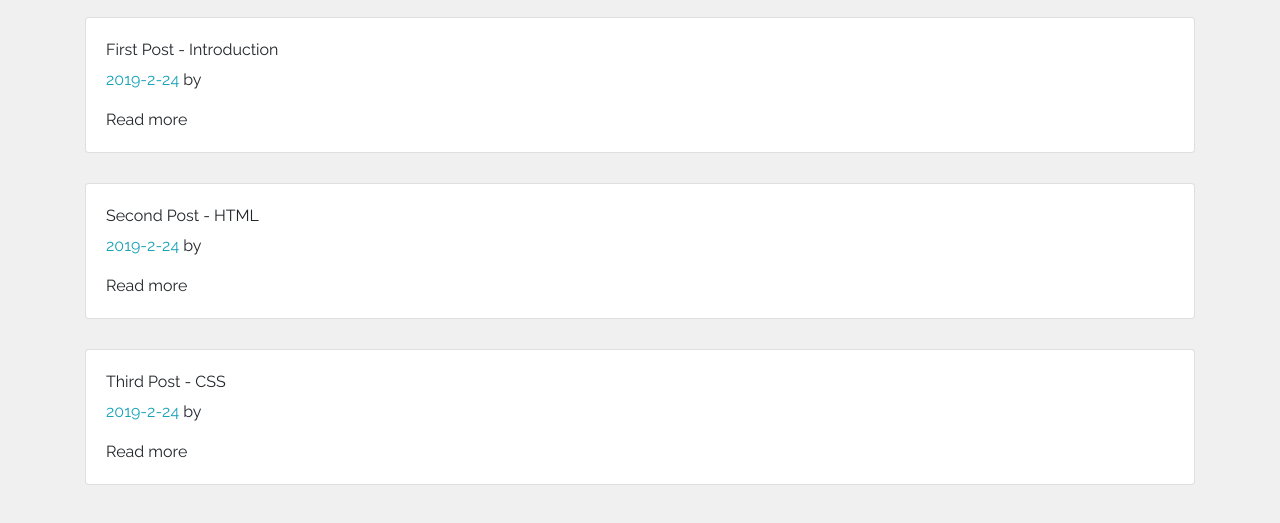
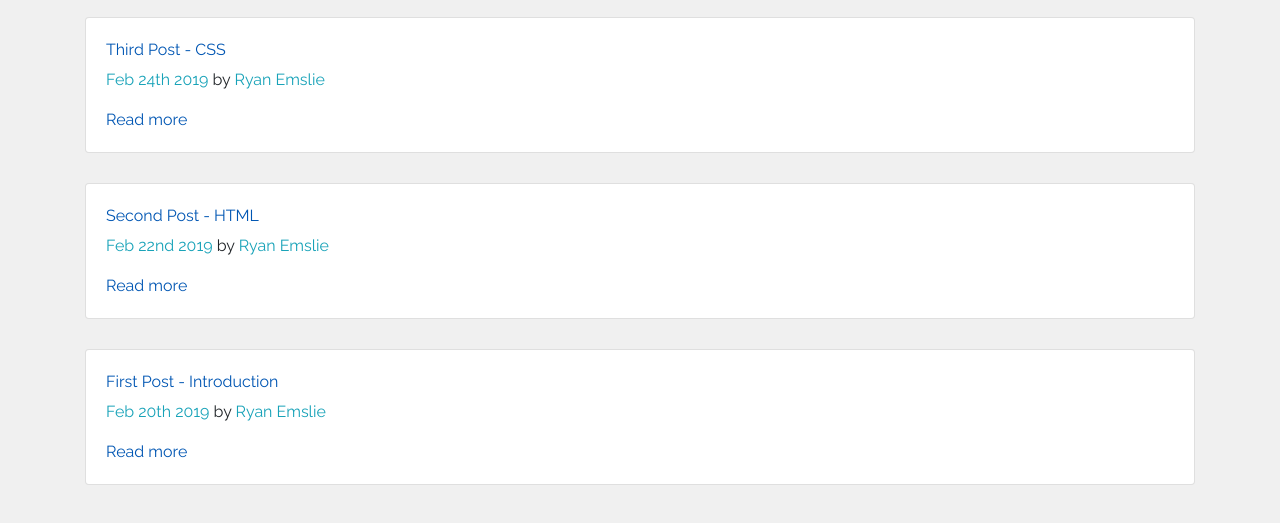
Before and after one commit to RyanEmslie/gatsby-portfolio, a Gatsby site: page / in a window 1280 px wide. Shown: the part 111-634 px from the top of the page. Built offline with nearby package versions, Linux system fonts and the light colour scheme; Gatsby itself is replaced by a stand-in of ours.

Commit message:
completed query for posts and displayed them in DESC on front page

```diff
--- a/src/components/Post.js
+++ b/src/components/Post.js
@@ -6,9 +6,11 @@ const Post = ({ title, author, path, date, body }) => {
   return (
     <Card>
       <CardBody>
-        <CardTitle>{title}</CardTitle>
+        <CardTitle>
+          <Link to={path}>{title}</Link>
+        </CardTitle>
         <CardSubtitle>
-          <span className="text-info">{date}</span> by
+          <span className="text-info">{date}</span> by{" "}
           <span className="text-info">{author}</span>
         </CardSubtitle>
         <CardText>{body}</CardText>
--- a/src/pages/index.js
+++ b/src/pages/index.js
@@ -31,14 +31,16 @@ const IndexPage = () => (
 
 const indexQuery = graphql`
   query {
-    allMarkdownRemark {
+    allMarkdownRemark(sort: { fields: [frontmatter___date], order: DESC }) {
       totalCount
       edges {
         node {
           id
           frontmatter {
             title
-            date
+            date(formatString: "MMM Do YYYY")
+            author
+            path
           }
           excerpt
         }
--- a/src/pages/posts/001-first-post.md
+++ b/src/pages/posts/001-first-post.md
@@ -1,6 +1,6 @@
 ---
 title: "First Post - Introduction"
-date: 2019-2-24
+date: "2019-02-20"
 author: "Ryan Emslie"
 path: "/first-post"
 ---
--- a/src/pages/posts/002-second-post.md
+++ b/src/pages/posts/002-second-post.md
@@ -1,6 +1,6 @@
 ---
 title: "Second Post - HTML"
-date: 2019-2-24
+date: "2019-02-22"
 author: "Ryan Emslie"
 path: "/second-post"
 ---
--- a/src/pages/posts/003-third-post.md
+++ b/src/pages/posts/003-third-post.md
@@ -1,6 +1,6 @@
 ---
 title: "Third Post - CSS"
-date: 2019-2-24
+date: "2019-02-24"
 author: "Ryan Emslie"
 path: "/third-post"
 ---
```
